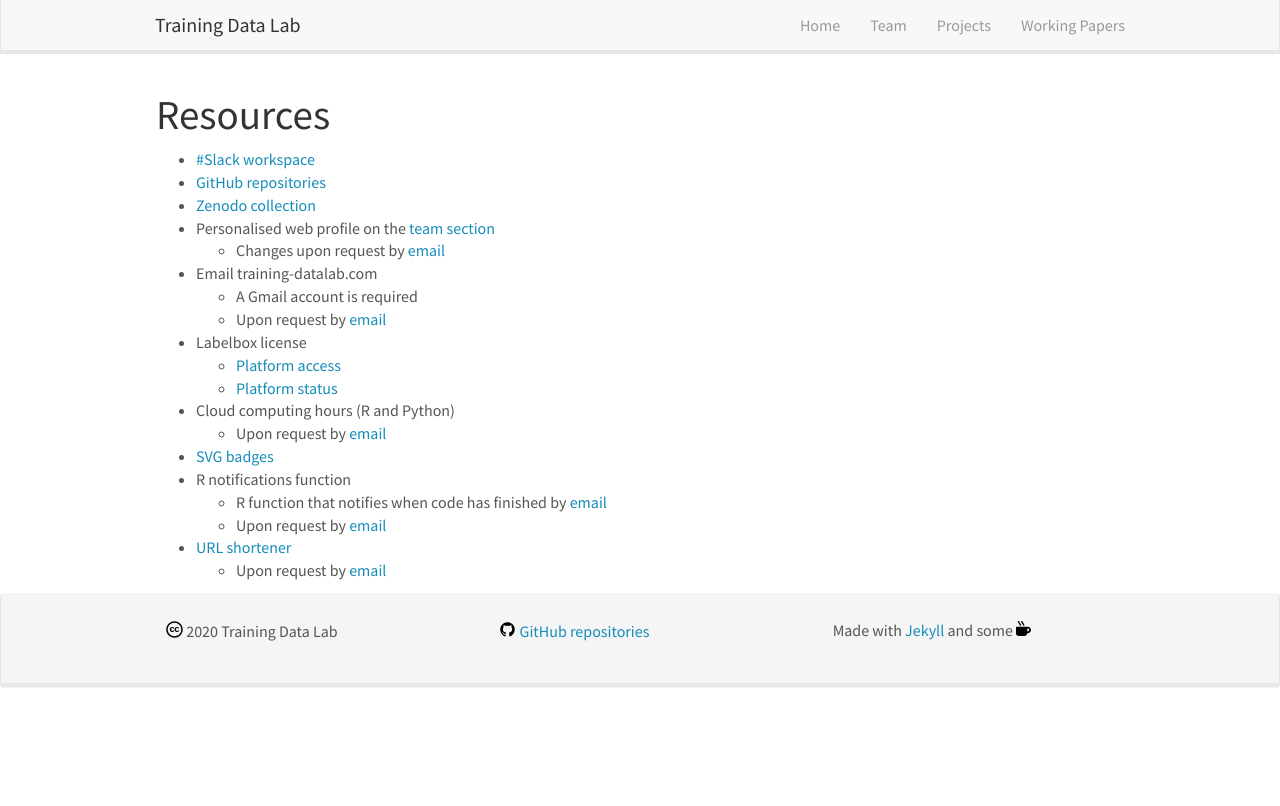
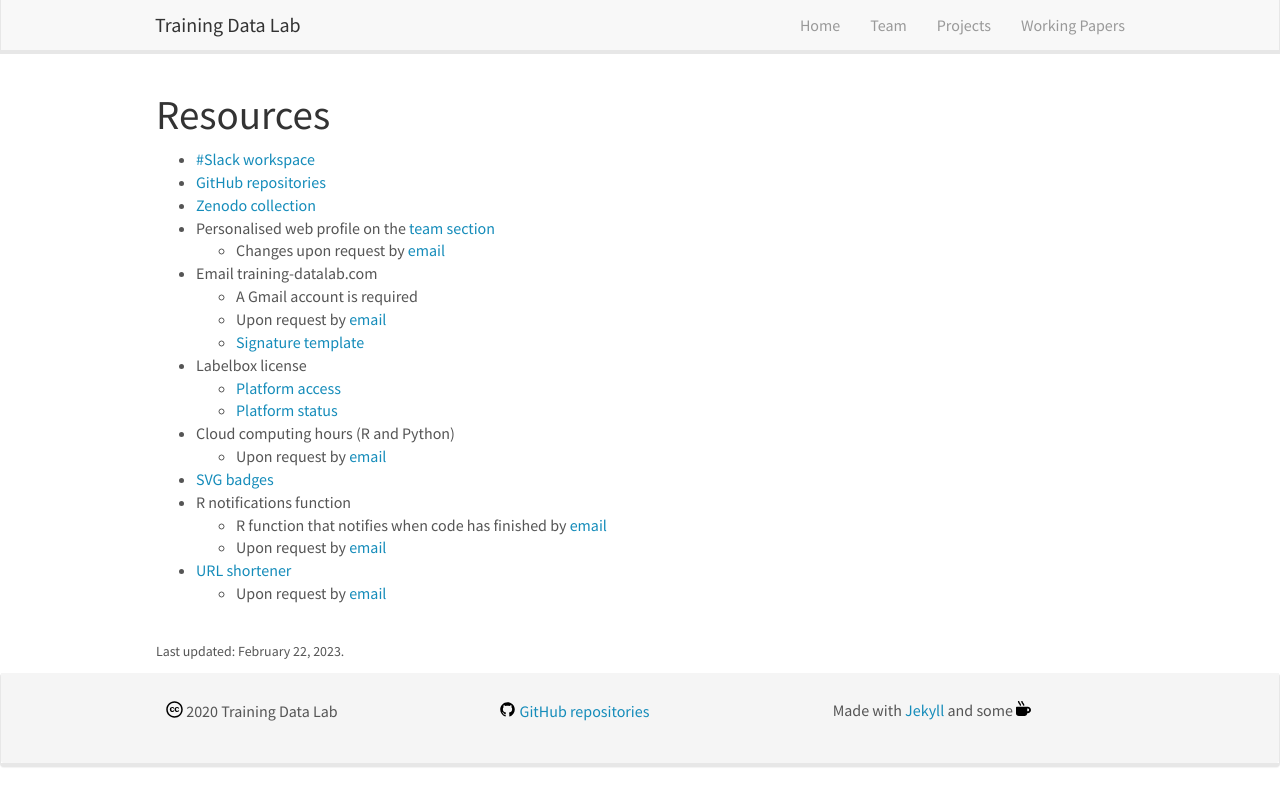
Before and after one commit to training-datalab/old-training-datalab.com, a Jekyll site: the page built from _pages/resources.md, in a window 1280 px wide. Shown: the top 806 px of the page. Built offline with Jekyll 4.4.1, drawn with Linux system fonts in a browser that asks for light colours; nearby versions of some CDN libraries.

Commit message:
Update resources.md

```diff
--- a/_pages/resources.md
+++ b/_pages/resources.md
@@ -16,6 +16,7 @@
 - Email training-datalab.com
   - A Gmail account is required
   - Upon request by <a href="mailto:bastian.gonzalezbustamante@training-datalab.com">email</a>
+  - <a href="https://signaturehound.com/signature/2fdmjnlcf1mu81" target="_blank">Signature template</a>
 - Labelbox license
   - <a href="https://app.labelbox.com/" target="_blank">Platform access</a>
   - <a href="https://status.labelbox.com/" target="_blank">Platform status</a>
@@ -27,3 +28,6 @@
   - Upon request by <a href="mailto:bastian.gonzalezbustamante@training-datalab.com">email</a>
 - <a href="https://short.training-datalab.com/" target="_blank">URL shortener</a>
   - Upon request by <a href="mailto:bastian.gonzalezbustamante@training-datalab.com">email</a>
+
+<br />
+<small>Last updated: February 22, 2023.</small>
```
